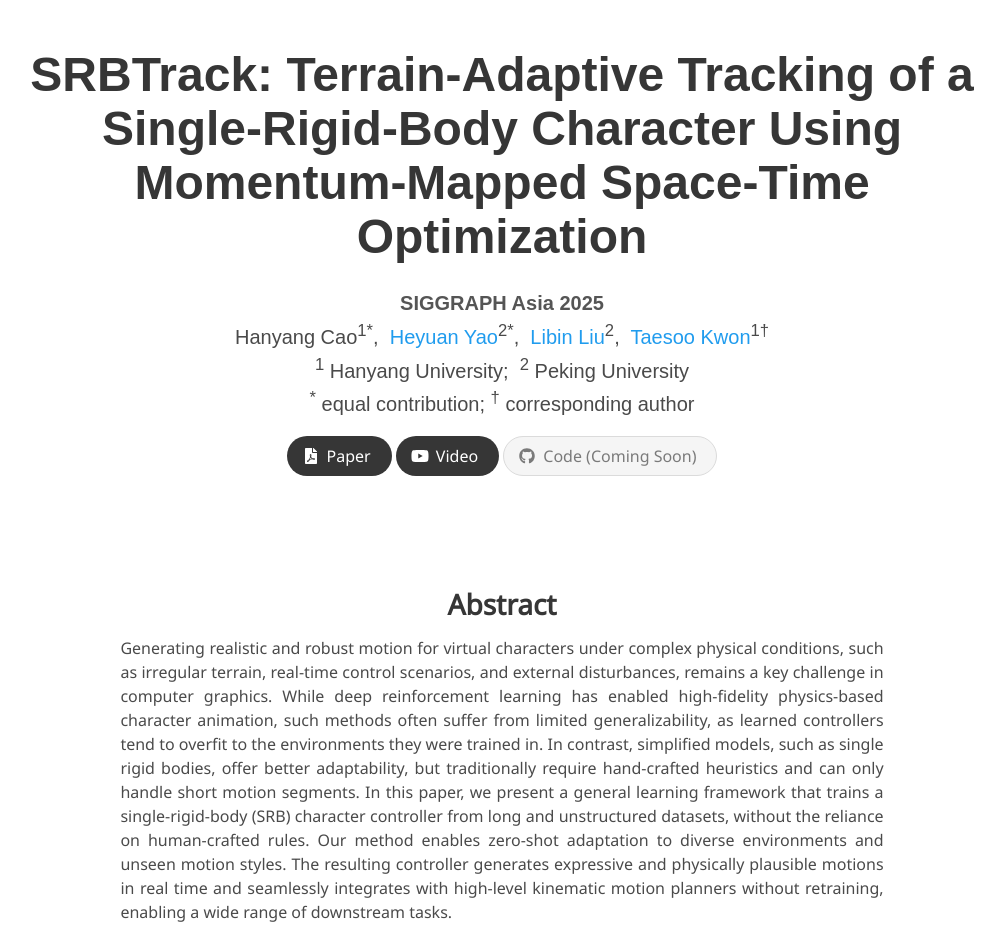
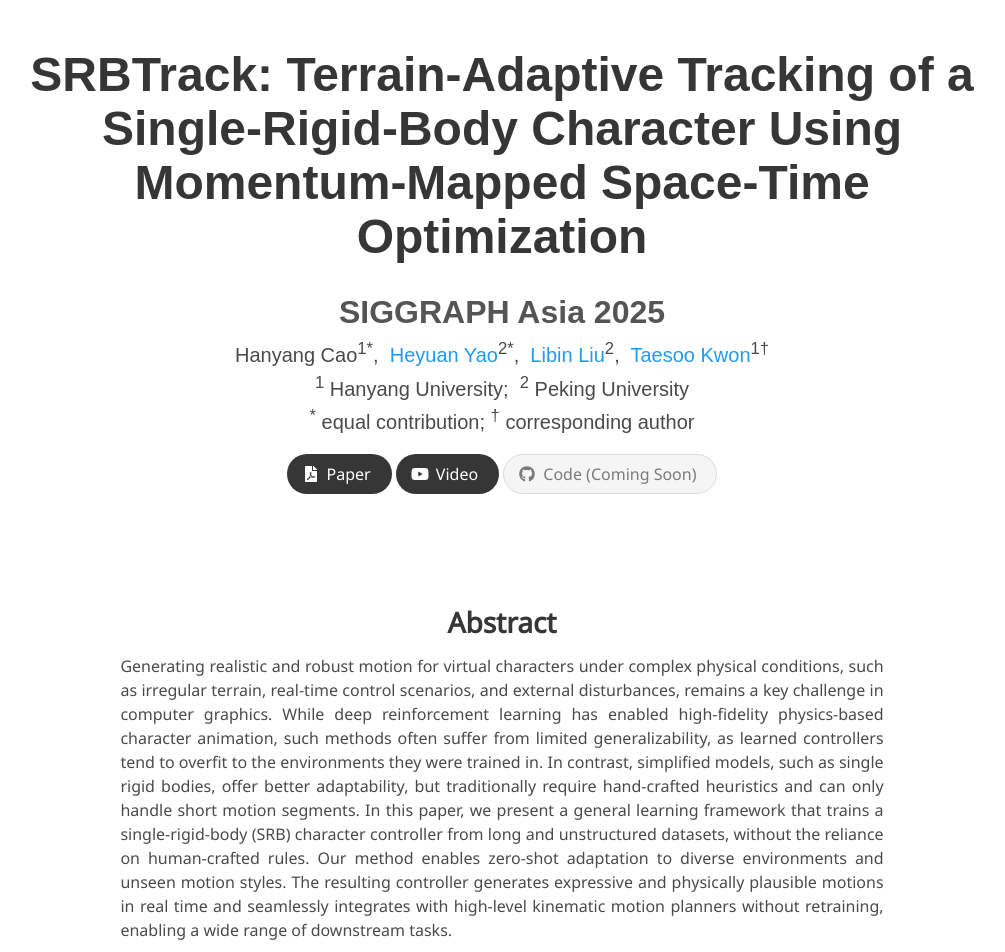
Before and after one commit to hanyang9/SRBTrack, a Jekyll site: the page built from index.md, in a window 1280 px wide. Shown: the top 952 px of the page, without its empty margins (138-1143 px from the left). Built offline with Jekyll 4.4.1, drawn with Linux system fonts in a browser that asks for light colours; some web fonts are replaced.

Commit message:
Update project_page.html

```diff
--- a/_layouts/project_page.html
+++ b/_layouts/project_page.html
@@ -49,7 +49,7 @@
           <h1 class="title is-1 publication-title">{{ page.title }}</h1>
 
           {% if page.venue %}
-          <div class="is-size-5 publication-venue">
+          <div class="is-size-3 publication-venue">
             <span class="author-block">
               {{ page.venue }}
             </span>
```
